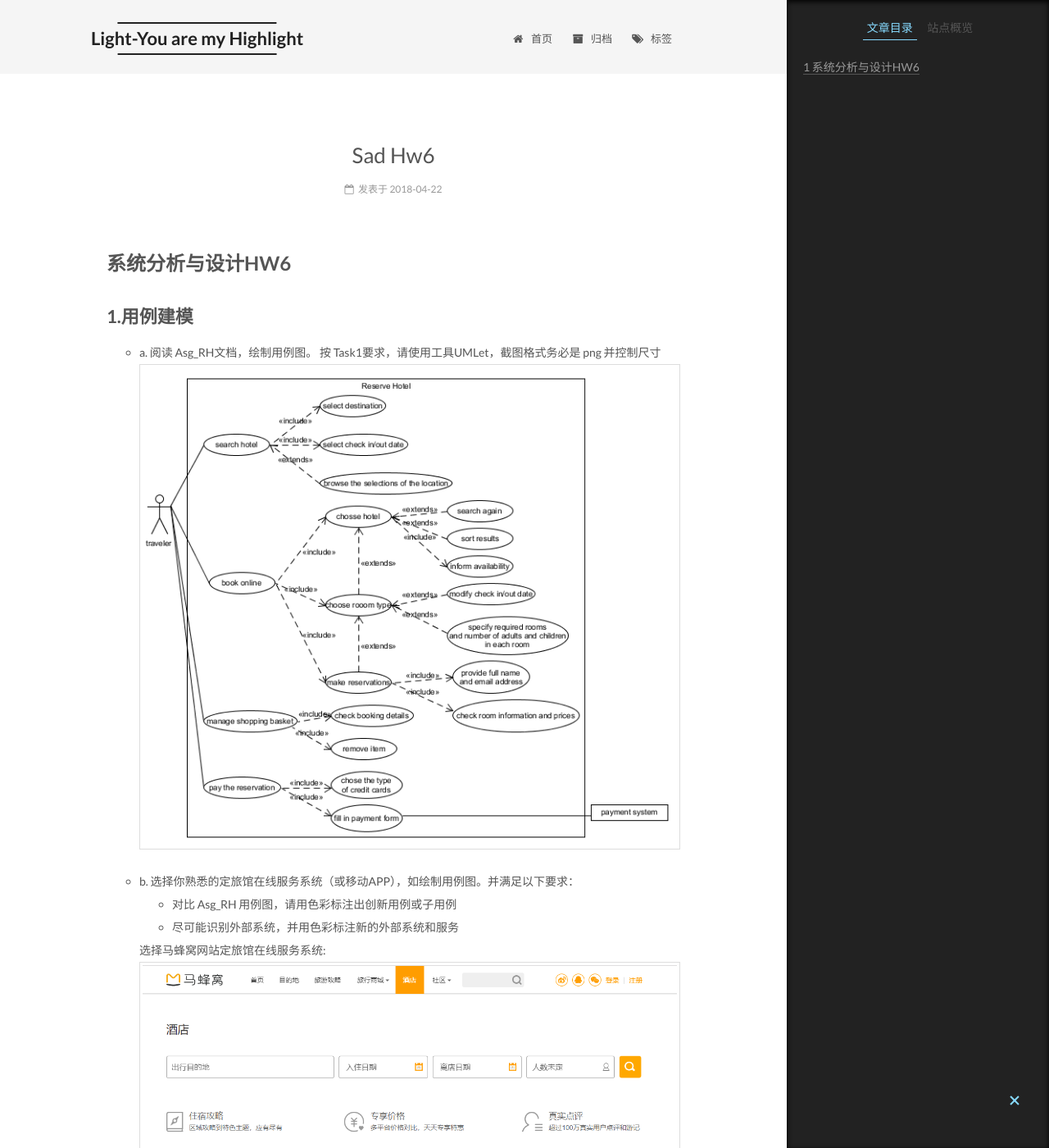
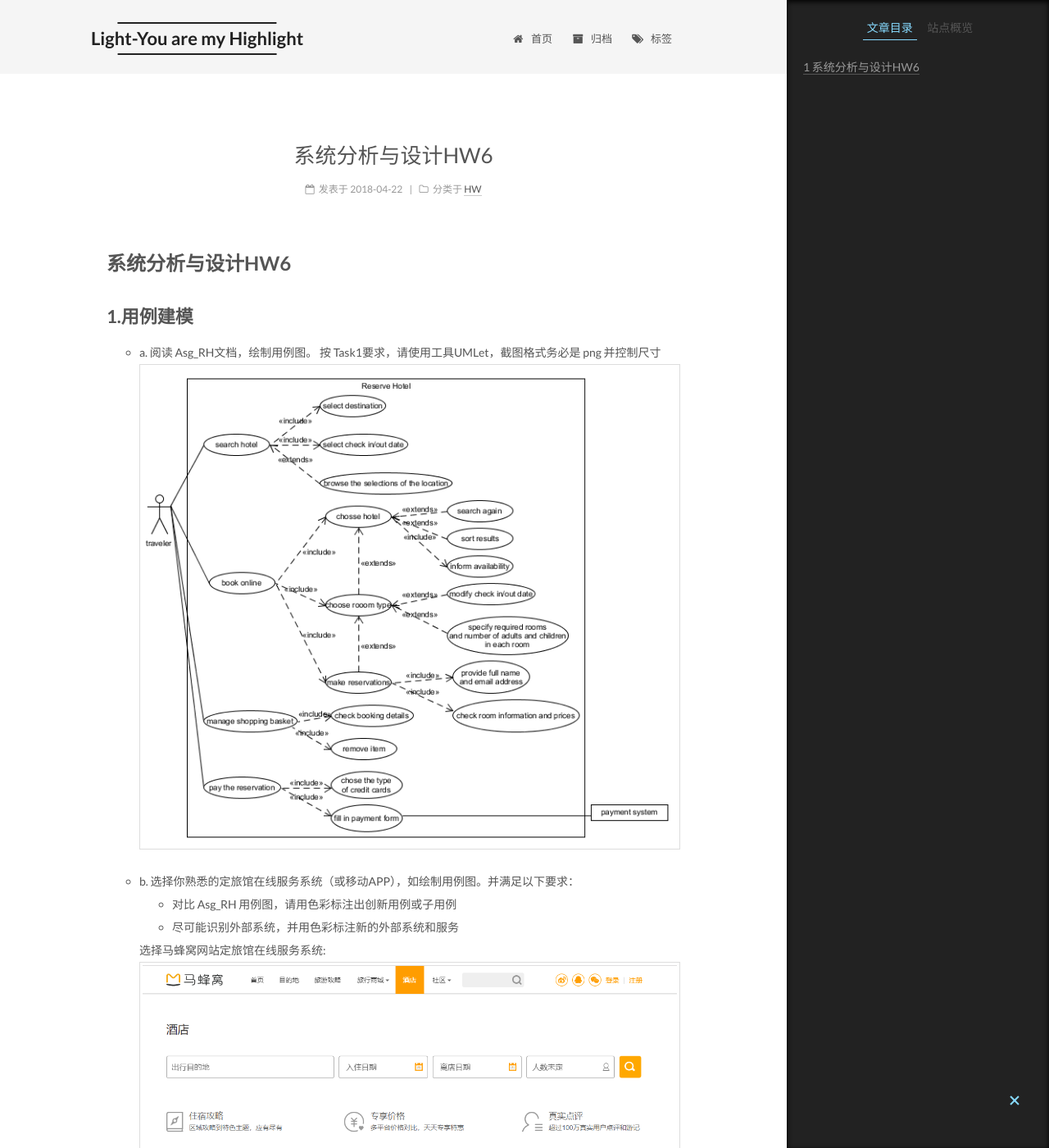
Before and after one commit to joyceyj/joyceyj.github.io, a Jekyll site: the page built from _posts/2018-04-22-SAD-HW6.md, in a window 1280 px wide and 1400 px high. Shown: the whole window at 82% size. Built offline with Jekyll 4.4.1, drawn with Linux system fonts in a browser that asks for light colours.

Commit message:
Update 2018-04-22-SAD-HW6.md

```diff
--- a/_posts/2018-04-22-SAD-HW6.md
+++ b/_posts/2018-04-22-SAD-HW6.md
@@ -1,5 +1,10 @@
+---
+layout: post
+title: 系统分析与设计HW6
+date: 2018-04-22
+categories: HW
+---
 # 系统分析与设计HW6
-
 
 ## 1.用例建模
 * a. 阅读 Asg_RH文档，绘制用例图。 按 Task1要求，请使用工具UMLet，截图格式务必是 png 并控制尺寸
```
